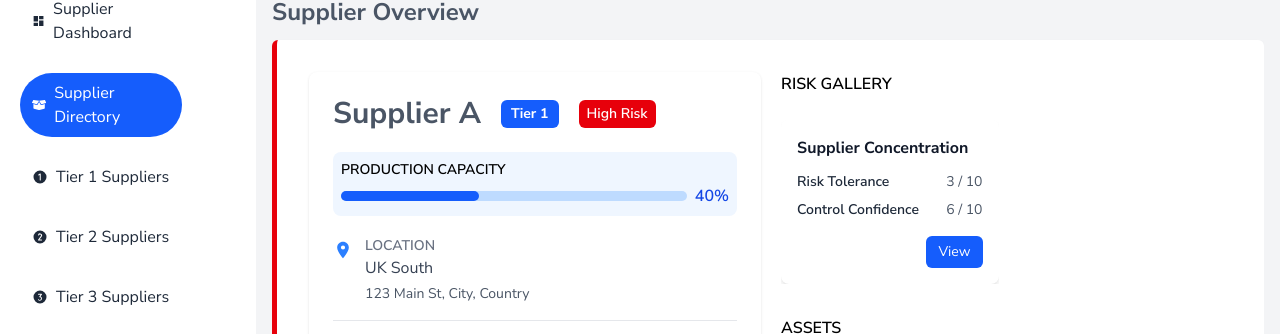
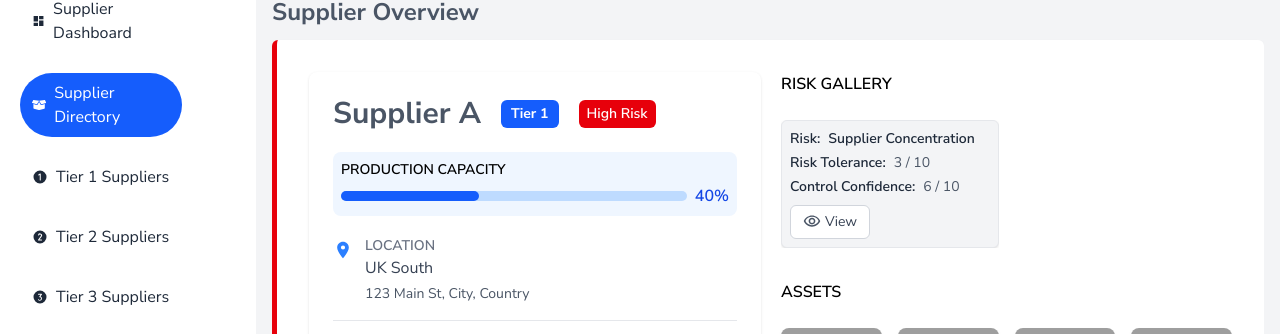
Before and after one commit to zunairah-khan/supplier-intelligence-tool, a React (Vite) app in the folder client/: page /suppliers/1 in a window 1280 px wide. Shown: the part 127-461 px from the top of the page. Built offline with nearby package versions, Linux system fonts and the light colour scheme; grey boxes are pictures that could not be loaded.

Commit message:
adjusted risk card styling

```diff
--- a/client/src/components/supplier/SupplierRiskCard.jsx
+++ b/client/src/components/supplier/SupplierRiskCard.jsx
@@ -1,37 +1,36 @@
 import React from "react";
 import clsx from "clsx";
+import { MdOutlineRemoveRedEye } from "react-icons/md";
 
-const IMPACT_STYLES = {
-  High: "border-l-4 border-red-600",
-  Medium: "border-l-4 border-yellow-600",
-  Low: "border-l-4 border-green-600",
-};
 
 const SupplierRiskCard = ({ risk }) => {
   return (
-    <div className="w-full bg-white shadow-md hover:shadow-lg rounded-lg p-4 transition-all duration-200 ">
+    <div className="w-full bg-gray-100 shadow rounded-md p-2 border border-gray-200 text-sm text-gray-700">
+<div className="space-y-1 mb-2">
+
       {/* Risk Name */}
-      <div className="flex items-start justify-between mb-3">
-        <h3 className="text-base font-bold text-gray-900">
-          {risk.riskName}
-        </h3>
+      <div className="flex gap-2">
+      <span className="font-semibold text-gray-800">
+            Risk:
+          </span>
+          <span className="text-gray-800 font-semibold">
+            {risk.riskName}
+          </span>
       </div>
 
       {/* Risk Info */}
-      <div className="space-y-2 text-sm text-gray-700 mb-4">
-
-        <div className="flex justify-between">
+        <div className="flex gap-2">
           <span className="font-semibold text-gray-800">
-            Risk Tolerance
+            Risk Tolerance:
           </span>
           <span className="text-gray-600">
             {risk.riskTolerance} / 10
           </span>
         </div>
 
-        <div className="flex justify-between">
+        <div className="flex gap-2">
           <span className="font-semibold text-gray-800">
-            Control Confidence
+            Control Confidence:
           </span>
           <span className="text-gray-600">
             {risk.controlConfidence} / 10
@@ -41,13 +40,13 @@ const SupplierRiskCard = ({ risk }) => {
       </div>
 
       {/* Button */}
-      <div className="flex justify-end">
-        <button
-          className="text-sm bg-blue-600 hover:bg-blue-700 text-white px-3 py-1.5 rounded-md transition"
-        >
+        <button className="flex justify-center text-sm bg-white hover:bg-gray-300  px-3 py-1.5 rounded-md transition gap-1 border border-gray-300">
+        <span>
+          <MdOutlineRemoveRedEye size={18} className="text-gray-600" />
+        </span>
           View
         </button>
-      </div>
+
     </div>
   );
 };
```
